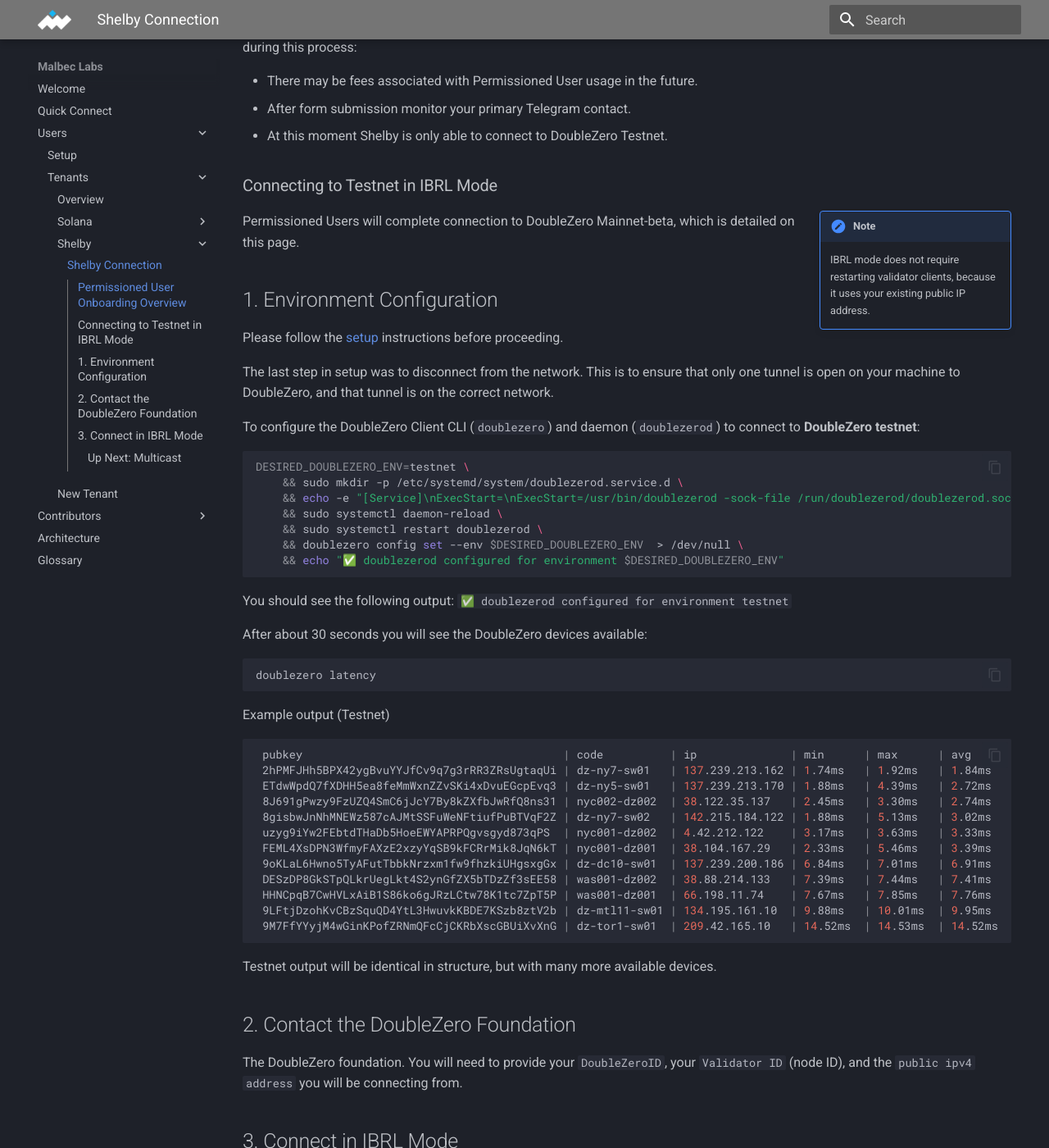
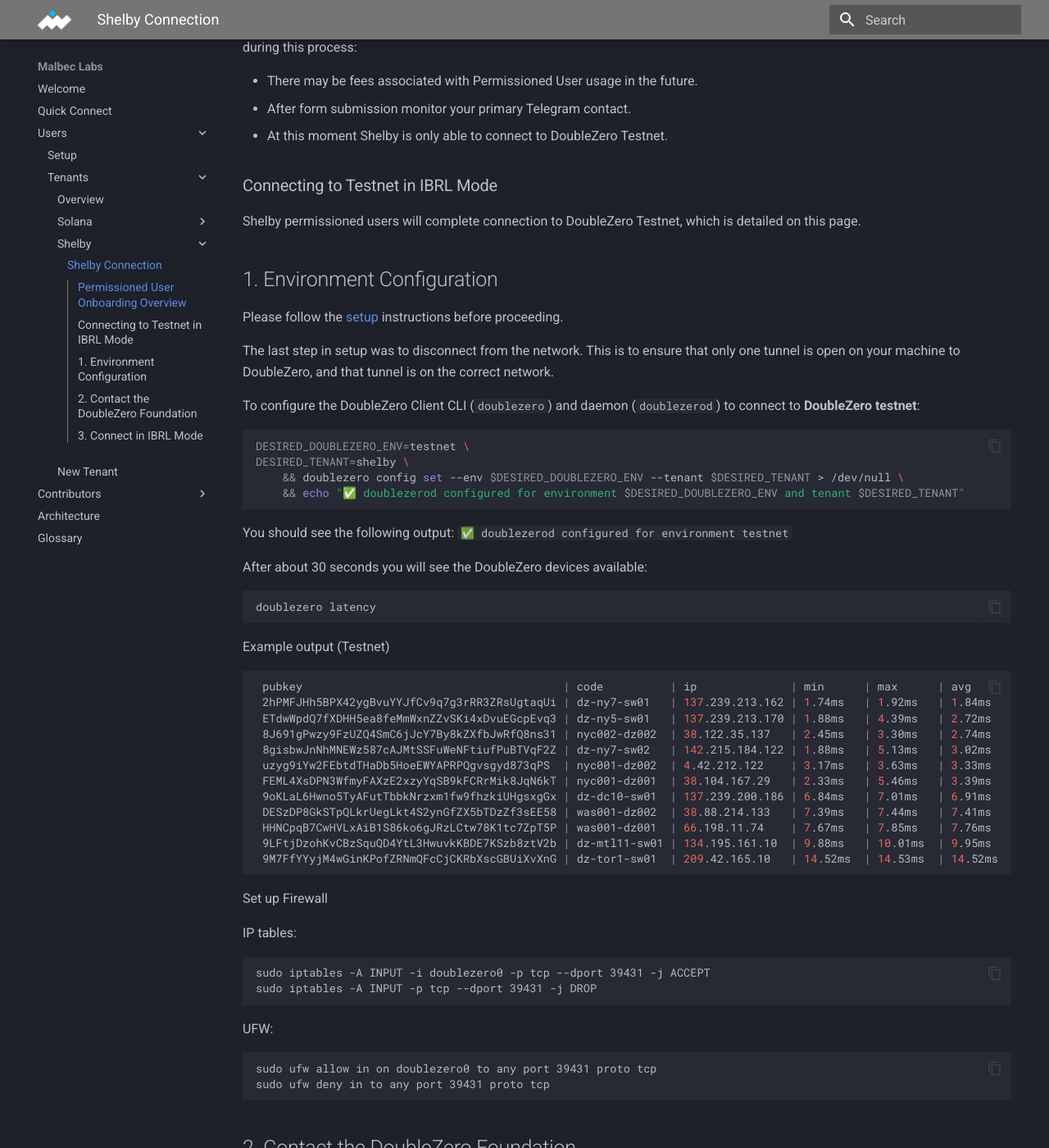
Before and after one commit to malbeclabs/docs, an MkDocs documentation site: the page built from docs/Shelby Permissioned Connection.md, in a window 1280 px wide and 1400 px high, scrolled down 277 px. Shown: the whole window at 82% size. Built offline with MkDocs 1.6.1 and Material for MkDocs 9.7.7, drawn with Linux system fonts in a browser that asks for light colours; some of the changed text lies outside the part shown.

Commit message:
Update Shelby Permissioned Connection.md (#135)
* Update Shelby Permissioned Connection.md

correct mainnet-beta mention

* Update Shelby Permissioned Connection.md

* env config

* Update setup.md

* update rules

* Update Shelby Permissioned Connection.md

* Update Shelby Permissioned Connection.md

````diff
--- a/docs/Shelby Permissioned Connection.md
+++ b/docs/Shelby Permissioned Connection.md
@@ -15,10 +15,7 @@
 
 ###  Connecting to Testnet in IBRL Mode
 
-!!! Note inline end
-    IBRL mode does not require restarting validator clients, because it uses your existing public IP address.
-
-Permissioned Users will complete connection to DoubleZero Mainnet-beta, which is detailed on this page.
+Shelby permissioned users will complete connection to DoubleZero Testnet, which is detailed on this page.
 
 ## 1. Environment Configuration
 
@@ -29,12 +26,9 @@
 To configure the DoubleZero Client CLI (`doublezero`) and daemon (`doublezerod`) to connect to **DoubleZero testnet**:
 ```bash
 DESIRED_DOUBLEZERO_ENV=testnet \
-	&& sudo mkdir -p /etc/systemd/system/doublezerod.service.d \
-	&& echo -e "[Service]\nExecStart=\nExecStart=/usr/bin/doublezerod -sock-file /run/doublezerod/doublezerod.sock -env $DESIRED_DOUBLEZERO_ENV" | sudo tee /etc/systemd/system/doublezerod.service.d/override.conf > /dev/null \
-	&& sudo systemctl daemon-reload \
-	&& sudo systemctl restart doublezerod \
-	&& doublezero config set --env $DESIRED_DOUBLEZERO_ENV  > /dev/null \
-	&& echo "✅ doublezerod configured for environment $DESIRED_DOUBLEZERO_ENV"
+DESIRED_TENANT=shelby \
+    && doublezero config set --env $DESIRED_DOUBLEZERO_ENV --tenant $DESIRED_TENANT > /dev/null \
+    && echo "✅ doublezerod configured for environment $DESIRED_DOUBLEZERO_ENV and tenant $DESIRED_TENANT"
 ```
 You should see the following output:
 `
@@ -61,13 +55,25 @@
  9LFtjDzohKvCBzSquQD4YtL3HwuvkKBDE7KSzb8ztV2b | dz-mtl11-sw01 | 134.195.161.10  | 9.88ms   | 10.01ms  | 9.95ms   | true
  9M7FfYYyjM4wGinKPofZRNmQFcCjCKRbXscGBUiXvXnG | dz-tor1-sw01  | 209.42.165.10   | 14.52ms  | 14.53ms  | 14.52ms  | true
 ```
-Testnet output will be identical in structure, but with many more available devices.
 </details>
 
+Set up Firewall
+
+IP tables:
+```
+sudo iptables -A INPUT -i doublezero0 -p tcp --dport 39431 -j ACCEPT
+sudo iptables -A INPUT -p tcp --dport 39431 -j DROP
+```
+
+UFW:
+```
+sudo ufw allow in on doublezero0 to any port 39431 proto tcp
+sudo ufw deny in to any port 39431 proto tcp
+```
 
 ## 2. Contact the DoubleZero Foundation
 
-The DoubleZero foundation. You will need to provide your `DoubleZeroID`, your `Validator ID` (node ID), and the `public ipv4 address` you will be connecting from.
+The DoubleZero foundation. You will need to provide your `DoubleZeroID`, and the `public ipv4 address` you will be connecting from.
 
 
 <div data-wizard-step="rpc-connect-ibrl" markdown>
@@ -125,7 +131,3 @@
 
 
 </div>
-
-### Up Next: Multicast
-
-If you have completed this setup and plan to use Multicast, proceed to the [next page](Multicast%20Connection.md).
````
Also changed, not shown: docs/DZ Mainnet-beta Connection.md (+7 -6 lines), docs/DZ Testnet Connection.md (+7 -6 lines), docs/Permissioned Connection.md (+14 -12 lines), docs/setup.md (+6 -3 lines).
